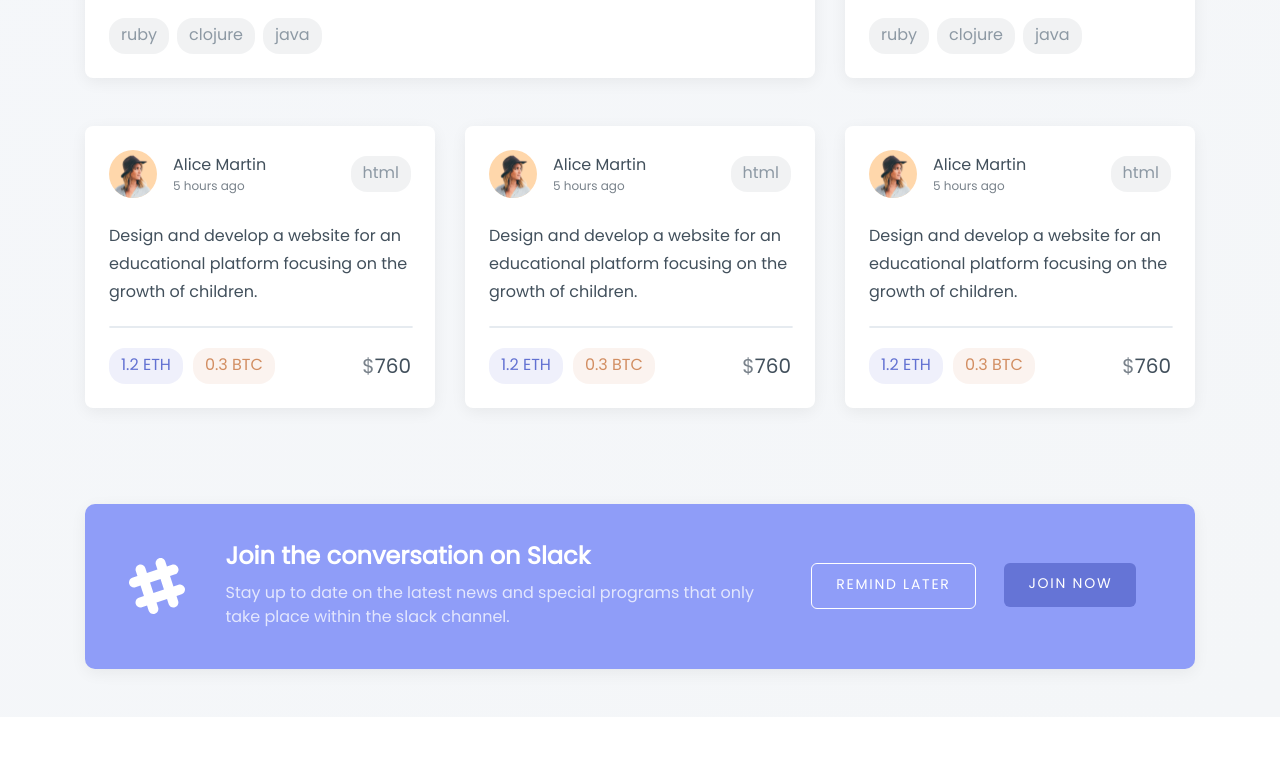
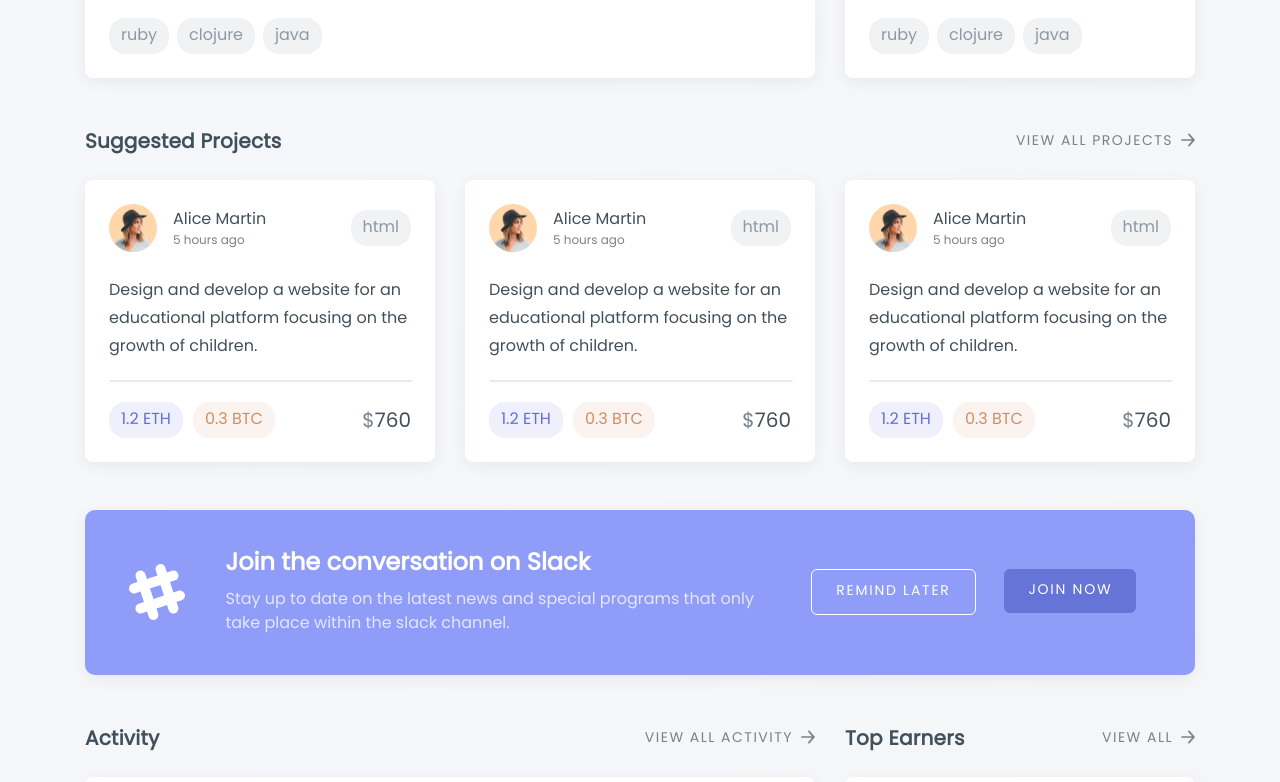
Before and after one commit to christyjacob4/dash-elements, a React (Create React App) app: page / in a window 1280 px wide. Shown: the part 360-1142 px from the top of the page. Before the commit the page ends 1077 px from the top, so only its background shows below. Built offline with nearby package versions, Linux system fonts and the light colour scheme.

Commit message:
feat: done with 4 rows

```diff
--- a/src/components/App.js
+++ b/src/components/App.js
@@ -12,8 +12,8 @@
 
 
       <div class="container">
+
         {/* NAVBAR STARTS */}
-
         <nav class="navbar p-0 py-4">
           <a class="navbar-brand align-bottom" href="#">
             <img src="assets/navbar_brand.svg" class="d-inline-block align-top" alt="" />
@@ -72,12 +72,15 @@
         </div>
 
         {/* Second Row */}
-        <section class="py-5">
+        <section class="pt-5">
+          <div className={`row justify-content-between align-items-center no-gutters ${classes.sectionHeader} pb-3`}>
+            <h1 name="">Suggested Projects</h1>
 
-          {/* <div class="row justify-content-between align-items-center no-gutters">
-            <h1 name="">Suggested Projects</h1>
-            <h3>VIEW ALL PROJECTS</h3>
-          </div> */}
+            <div class="row no-gutters">
+              <h3 class="mr-2">VIEW ALL PROJECTS</h3>
+              <img src="assets/chevron_arrow.svg" alt="" />
+            </div>
+          </div>
 
           <div class="row">
             <div class="col-lg-4 col-md-6">
@@ -92,11 +95,45 @@
           </div>
         </section>
 
-          <div class="row py-5">
-            <div class="col-12">
-                <Banner/>
+
+        {/* Banner */}
+        <div class="row no-gutters pt-5">
+          <div class="col-12">
+            <Banner />
+          </div>
+        </div>
+
+
+        {/* Third Row */}
+        <section class="pt-5">
+          <div class="row">
+
+            <div class="col-lg-8 col-md-6">
+              <div className={`row justify-content-between align-items-center no-gutters ${classes.sectionHeader} pb-3`}>
+                <h1 name="">Activity</h1>
+
+                <div class="row no-gutters">
+                  <h3 class="mr-2">VIEW ALL ACTIVITY</h3>
+                  <img src="assets/chevron_arrow.svg" alt="" />
+                </div>
+              </div>
+              <SuggestedProjectCard />
+            </div>
+
+
+            <div class="col-lg-4 col-md-6">
+            <div className={`row justify-content-between align-items-center no-gutters ${classes.sectionHeader} pb-3`}>
+                <h1 name="">Top Earners</h1>
+
+                <div class="row no-gutters">
+                  <h3 class="mr-2">VIEW ALL</h3>
+                  <img src="assets/chevron_arrow.svg" alt="" />
+                </div>
+              </div>
+              <SuggestedProjectCard />
             </div>
           </div>
+        </section>
 
       </div>
 
--- a/src/components/Banner.js
+++ b/src/components/Banner.js
@@ -18,9 +18,14 @@
                 </div>
 
                 <div className="col-lg-4  justify-content-end my-3">
-                    <div className="row no-gutters justify-content-around">
-                        <button className={`${classes['button-outline']}`}>REMIND LATER</button>
-                        <button className={`${classes['button-solid']}`}>JOIN NOW</button>
+                    <div className="row no-gutters justify-content-md-around justify-content-sm-between">
+                        <div className="col-sm-12 col-md-auto">
+                            <button className={`${classes['button-outline']}`}>REMIND LATER</button>
+                        </div>
+                        <div className="col-sm-12 col-md-auto">
+                            <button className={`${classes['button-solid']}`}>JOIN NOW</button>
+                        </div>
+
                     </div>
                 </div>
             </div>
--- a/src/styles/BaseStyles.module.css
+++ b/src/styles/BaseStyles.module.css
@@ -15,16 +15,7 @@
   color: #ffffff;
 }
 
-nav > div >  ul > li > a:hover {
-  opacity: 0.9;
-  font-size: 18px;
-  font-weight: 500;
-  line-height: 0.83;
-  letter-spacing: 0.25px;
-  color: #ffffff;
-}
-
-nav > div >  ul > li > a:active {
+nav > div >  ul > li > a:focus {
   color: #ffffff;
   font-size: 18px;
   font-weight: 700;
@@ -134,6 +125,32 @@
   color: #10c172;
 }
 
+/* Section header */
+.sectionHeader h1 {
+  font-size: 20px;
+  font-weight: 600;
+  font-stretch: normal;
+  font-style: normal;
+  line-height: normal;
+  letter-spacing: 0.25px;
+  color: #42505c;
+}
+
+.sectionHeader h3 {
+  font-size: 14px;
+  font-weight: 500;
+  font-stretch: normal;
+  font-style: normal;
+  line-height: 1.07;
+  letter-spacing: 1.5px;
+  text-align: right;
+  color: #79828b;
+}
+
+.sectionHeader img {
+  width: 14px;
+  height: 14px;
+}
 
 /** Suggested Projects Card **/
 
@@ -218,7 +235,7 @@
   color: #ffffff;
 }
 
-.banner .button-outline {
+.banner .button-outline, .banner .button-outline:focus {
   height: min-content;
   border-radius: 6px;
   border: solid 1px #ffffff;
@@ -229,9 +246,15 @@
   color: #ffffff;
   background-color: transparent;
   padding: 13px 24px 16px 24px;
+  outline: none;
 }
 
-.banner .button-solid {
+.banner .button-outline:active {
+  background-color: #6574f6;
+  outline: none;
+}
+
+.banner .button-solid , .banner .button-solid:focus {
   height: min-content;
   border-radius: 6px;
   background-color: #6574d6;
@@ -242,4 +265,10 @@
   letter-spacing: 1.75px;
   color: #ffffff;
   padding: 13px 24px 16px 24px;
+  outline: none;
 }
+
+.banner .button-solid:active {
+  background-color: #6574f6;
+  outline: none;
+}
```
Also changed, not shown: public/assets/chevron_arrow.svg (added).
